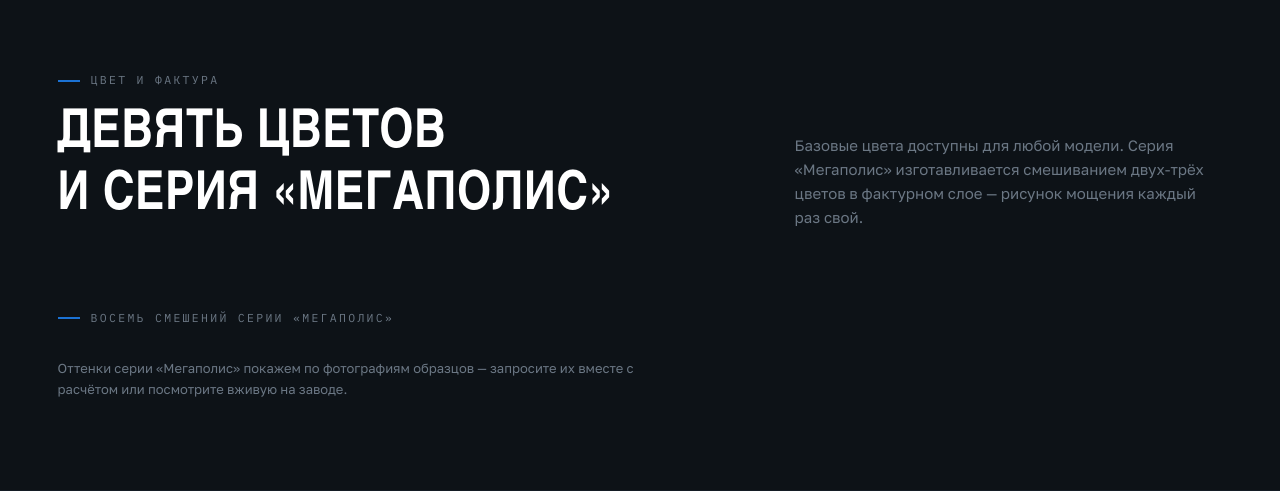
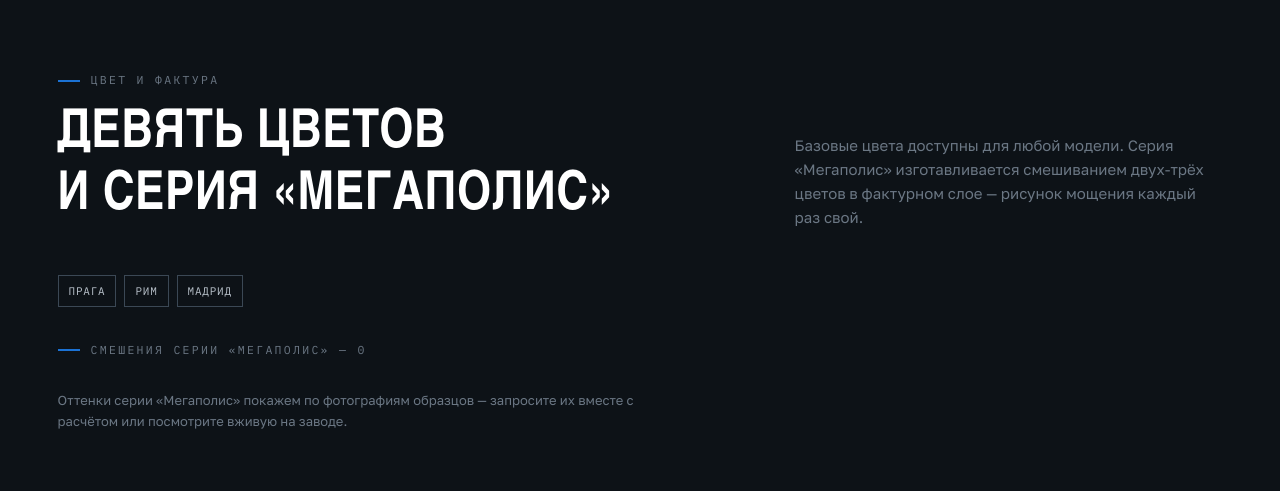
Before and after one commit to kmvit/sd2-kmw, a Django app: template templates/pages/zhbi_plitka.html in a window 1280 px wide. Shown: the part 1783-2274 px from the top of the page. Run offline with Django 5.2, Linux system fonts and the light colour scheme; the template is opened without the code that fills it: values that come from a table or form of the project are taken from there, others are empty; data comes from the database, SQL or seed files in the repository; some web fonts are replaced.

Commit message:
Обновить смешения серии Мегаполис

```diff
--- a/pages/seed/catalog.py
+++ b/pages/seed/catalog.py
@@ -148,8 +148,9 @@ PAVING = [
 COLORS = [('Белый', False), ('Серый', False), ('Жёлтый', False), ('Оранжевый', False),
           ('Красный', False), ('Зелёный', False), ('Синий', False), ('Коричневый', False),
           ('Чёрный', False),
-          ('Мехико', True), ('Джакарта', True), ('Дубай', True), ('Чикаго', True),
-          ('Париж', True), ('Лондон', True), ('Бомбей', True), ('Сидней', True)]
+          ('Мехико', True), ('Джакарта', True), ('Чикаго', True),
+          ('Париж', True), ('Лондон', True), ('Сидней', True),
+          ('Прага', True), ('Рим', True), ('Мадрид', True)]
 
 # направление, населённые пункты
 ZONES = [
--- a/pages/seed/zhbi_groups.py
+++ b/pages/seed/zhbi_groups.py
@@ -11,7 +11,7 @@ GROUPS = [
     dict(
         slug='trotuarnaya-plitka',
         seo_title='Тротуарная плитка и брусчатка в Пятигорске — от производителя | «Стройдеталь-2»',
-        seo_description='Тротуарная плитка и брусчатка от завода в Пятигорске: 10 моделей — брусчатка, квадрат, паркет, «Старый город», «Ландхаус», «Классико», 9 цветов и 8 смешений. Пресс ZENITH, морозостойкость до F400.',
+        seo_description='Тротуарная плитка и брусчатка от завода в Пятигорске: 10 моделей — брусчатка, квадрат, паркет, «Старый город», «Ландхаус», «Классико», 9 цветов и 9 смешений. Пресс ZENITH, морозостойкость до F400.',
         summary='',
         title='Тротуарная плитка и брусчатка', kinds='10 моделей',
         photo='img/zhbi/zb-23.png', gost='ГОСТ 17608-2017',
--- a/templates/pages/zhbi_plitka.html
+++ b/templates/pages/zhbi_plitka.html
@@ -117,7 +117,7 @@
     <div class="tags" style="display:flex;flex-wrap:wrap;gap:8px">
       {% for c in colors %}<span class="chip">{{ c.title }}</span>{% endfor %}
     </div>
-    <p class="stamp" style="margin-top:34px">Восемь смешений серии «Мегаполис»</p>
+    <p class="stamp" style="margin-top:34px">Смешения серии «Мегаполис» — {{ mixes|length }}</p>
     <div class="tags" style="display:flex;flex-wrap:wrap;gap:8px;margin-top:16px">
       {% for c in mixes %}<span class="chip hot">{{ c.title }}</span>{% endfor %}
     </div>
```
Also changed, not shown: core/migrations/0013_update_megapolis_mixes.py (added).
